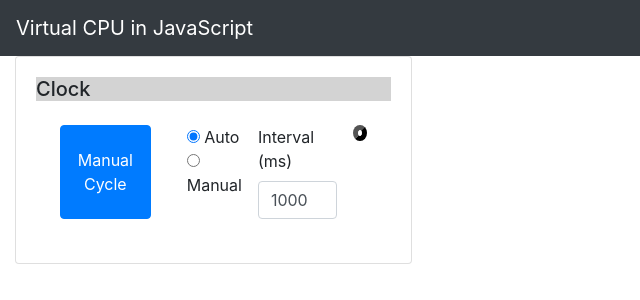
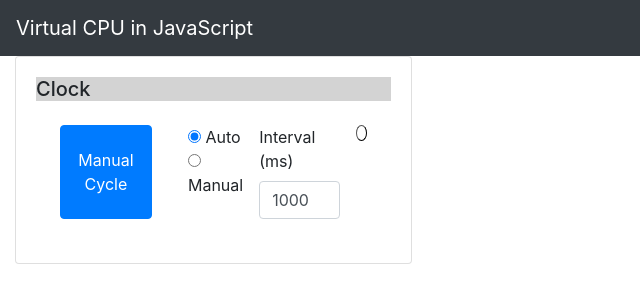
Before and after one commit to jtrauntvein/js-computersim, a plain HTML site: page js-clock.html in a window 1280 px wide. Shown: the full height of the page, 0-640 px from the left. Drawn offline with nearby package versions, Linux system fonts and the light colour scheme.

Commit message:
fix: changed the LED style so that a thin outline is drawn

```diff
--- a/css/style.css
+++ b/css/style.css
@@ -1,6 +1,6 @@
 .led {
     border-radius: 50%;
-    border: outset thick black;
+    border: outset thin black;
     width: 1rem;
     height: 1rem;
 
```
Also changed, not shown: package.json (deleted, +0 -14 lines), 1 other file.
